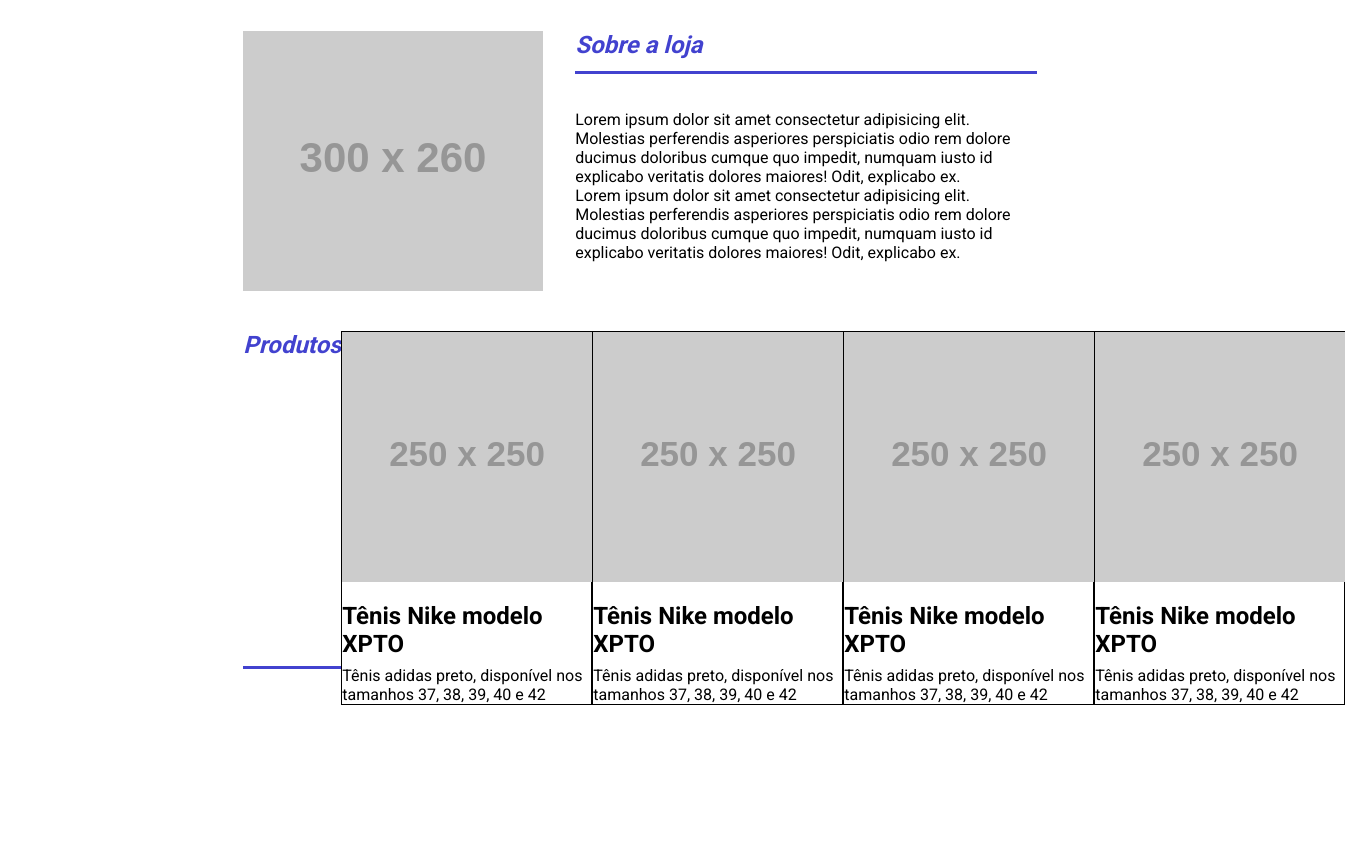
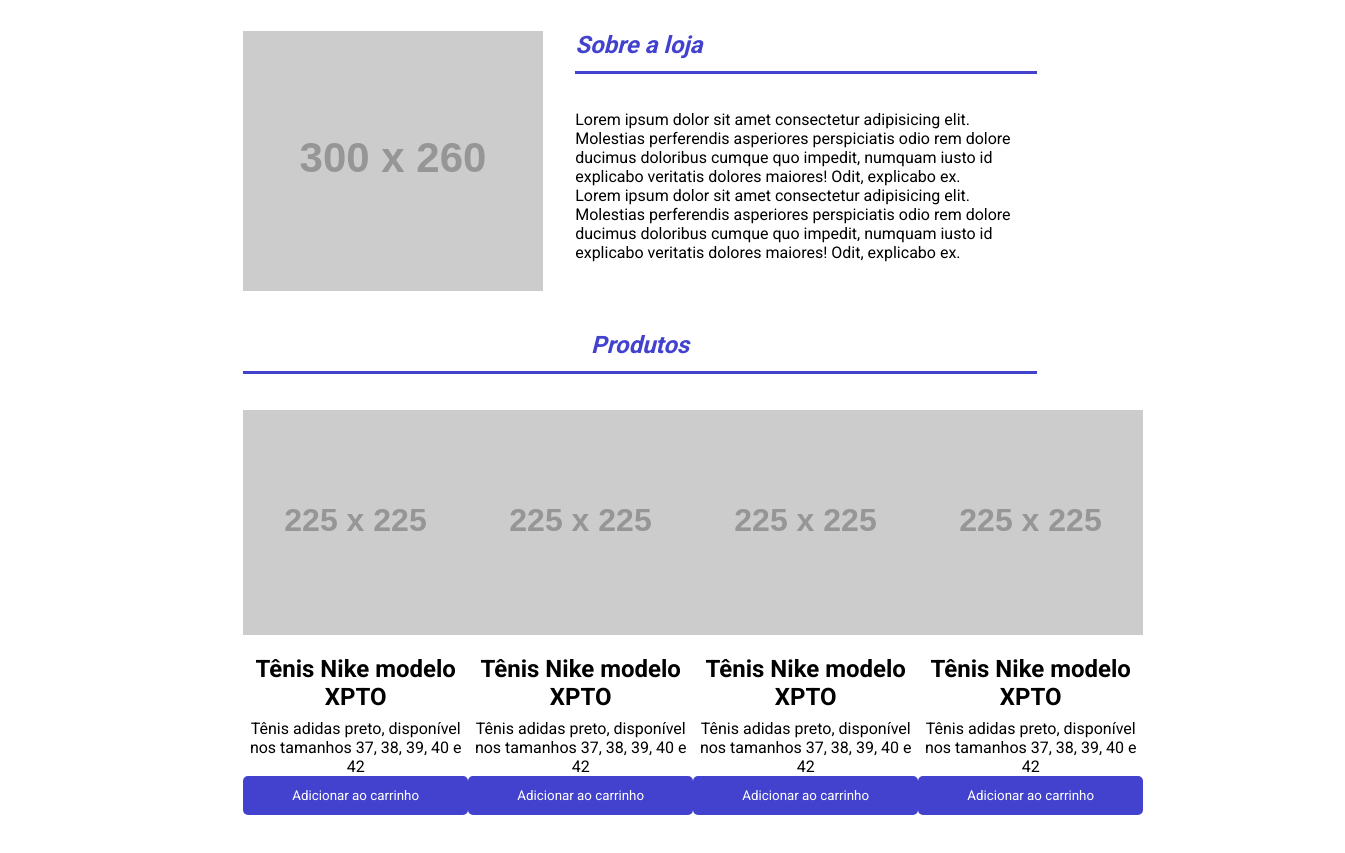
Before and after one commit to GabrielF1008/ebac-shoes, a plain HTML site: page index.html in a window 1280 px wide. Shown: the part 73-926 px from the top of the page, 1345 px wide, since content can reach past the window. Drawn offline with Linux system fonts and the light colour scheme; placeholder pictures from the web are drawn by us.

Commit message:
Primeira parte feita

```diff
--- a/index.html
+++ b/index.html
@@ -36,37 +36,41 @@
             <h2 class="shoes">Produtos</h2>
             <div class="cards-container">
                 <div class="item-card">
-                    <img src="https://via.placeholder.com/250x250">
+                    <img src="https://via.placeholder.com/225x225">
                     <h2>Tênis Nike modelo XPTO</h2>
                     <p>
                         Tênis adidas preto, disponível nos tamanhos 37, 38, 39, 40 e 42
                     </p>
+                    <button>Adicionar ao carrinho</button>
                 </div>
                 <div class="item-card">
-                    <img src="https://via.placeholder.com/250x250">
+                    <img src="https://via.placeholder.com/225x225">
                     <h2>Tênis Nike modelo XPTO</h2>
                     <p>
                         Tênis adidas preto, disponível nos tamanhos 37, 38, 39, 40 e 42
                     </p>
+                    <button>Adicionar ao carrinho</button>
                 </div>
                 <div class="item-card">
-                    <img src="https://via.placeholder.com/250x250">
+                    <img src="https://via.placeholder.com/225x225">
                     <h2>Tênis Nike modelo XPTO</h2>
                     <p>
                         Tênis adidas preto, disponível nos tamanhos 37, 38, 39, 40 e 42
                     </p>
+                    <button>Adicionar ao carrinho</button>
                 </div>
                 <div class="item-card">
-                    <img src="https://via.placeholder.com/250x250">
+                    <img src="https://via.placeholder.com/225x225">
                     <h2>Tênis Nike modelo XPTO</h2>
                     <p>
                         Tênis adidas preto, disponível nos tamanhos 37, 38, 39, 40 e 42
                     </p>
+                    <button>Adicionar ao carrinho</button>
                 </div>
             </div>
         </article>
     </main>
-    <br><br><br><br><br><br><br><br><br>
+    <br><br>
 </body>
 
 </html>
--- a/main.css
+++ b/main.css
@@ -53,8 +53,8 @@ header h1 {
 }
 
 .item-card {
-    border: 1px solid black;
-    width: 251px;
+    /* border: 1px solid black; */
+    width: 226px;
 }
 
 .item-card h2 {
@@ -66,9 +66,19 @@ header h1 {
 }
 
 .produtos {
-    display: flex;
+    text-align: center;
 }
 
 .cards-container {
     display: flex;
+    justify-content: space-around;
 }
+
+.item-card button {
+    background-color: rgb(66, 66, 207);
+    color: white;
+    width: 100%;
+    height: 10%;
+    border: none;
+    border-radius: 5px;
+}
```
